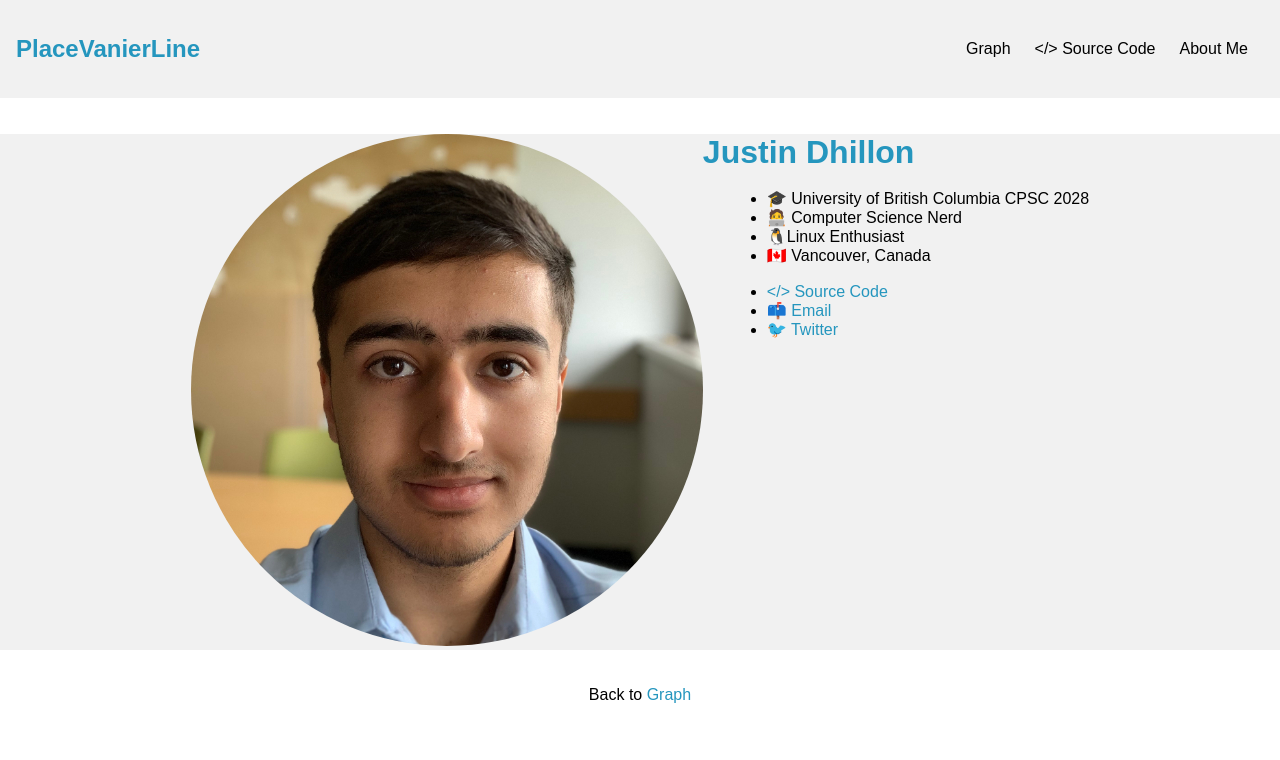
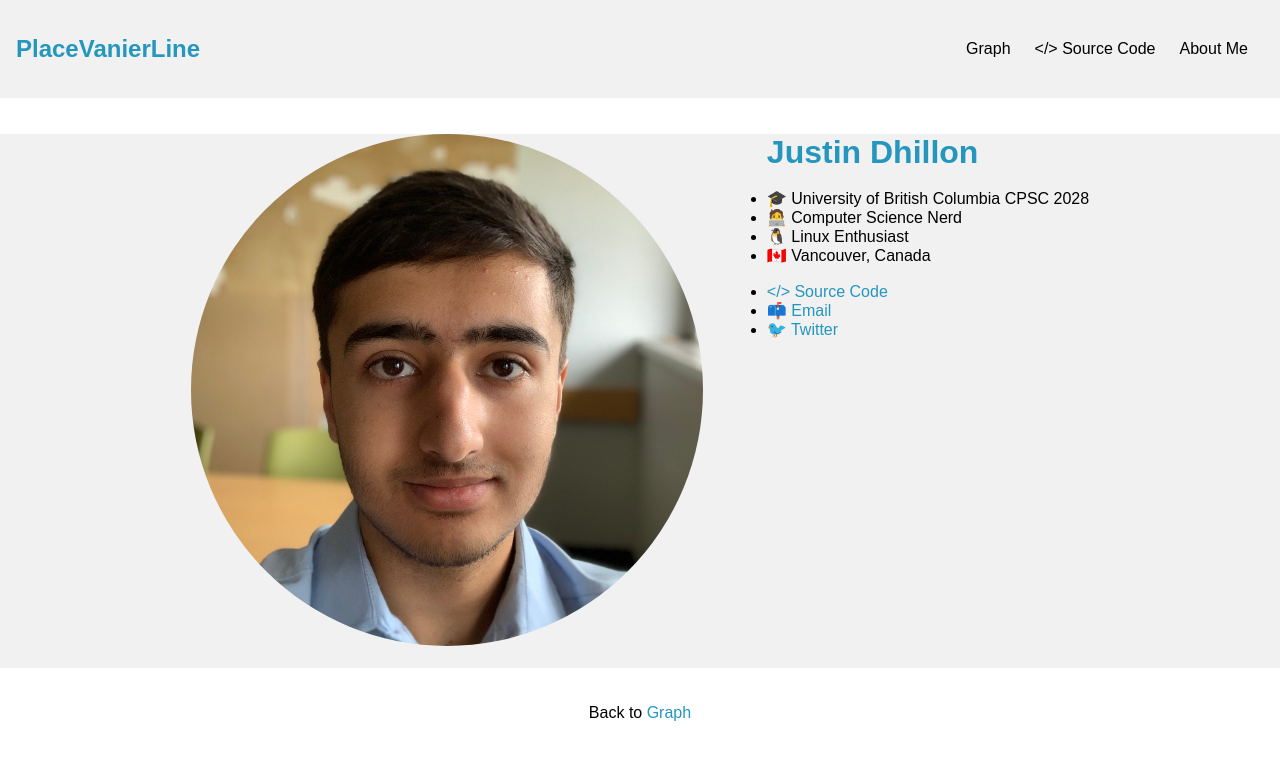
Before and after one commit to justindhillon/place-vanier-line, a Next.js app: page /about-me in a window 1280 px wide. Shown: the top 760 px of the page. Built offline with nearby package versions, Linux system fonts and the light colour scheme.

Commit message:
modified:   components/about-me.js

```diff
--- a/components/about-me.js
+++ b/components/about-me.js
@@ -11,14 +11,15 @@ export default function AboutMe() {
                 <div>
                     <Image class="image" src={profile} alt="Profile" />
                     <br />
+                    <br />
                 </div>
-                <div style={{textAlign:"left"}}>
+                <div class="text" style={{textAlign:"left"}}>
                     <h1 style={{color:"#2596be"}}>Justin Dhillon</h1>
                     <br />
-                    <ul class="text">
+                    <ul>
                         <li>🎓 University of British Columbia CPSC 2028</li>
                         <li>🧑‍💻 Computer Science Nerd</li>
-                        <li>🐧Linux Enthusiast</li>
+                        <li>🐧 Linux Enthusiast</li>
                         <li>🇨🇦 Vancouver, Canada</li>
                         <br />
                         <li><a style={{color:"#2596be"}} href='https://github.com/justindhillon/place-vanier-line'>&lt;/&gt; Source Code</a></li>
```
